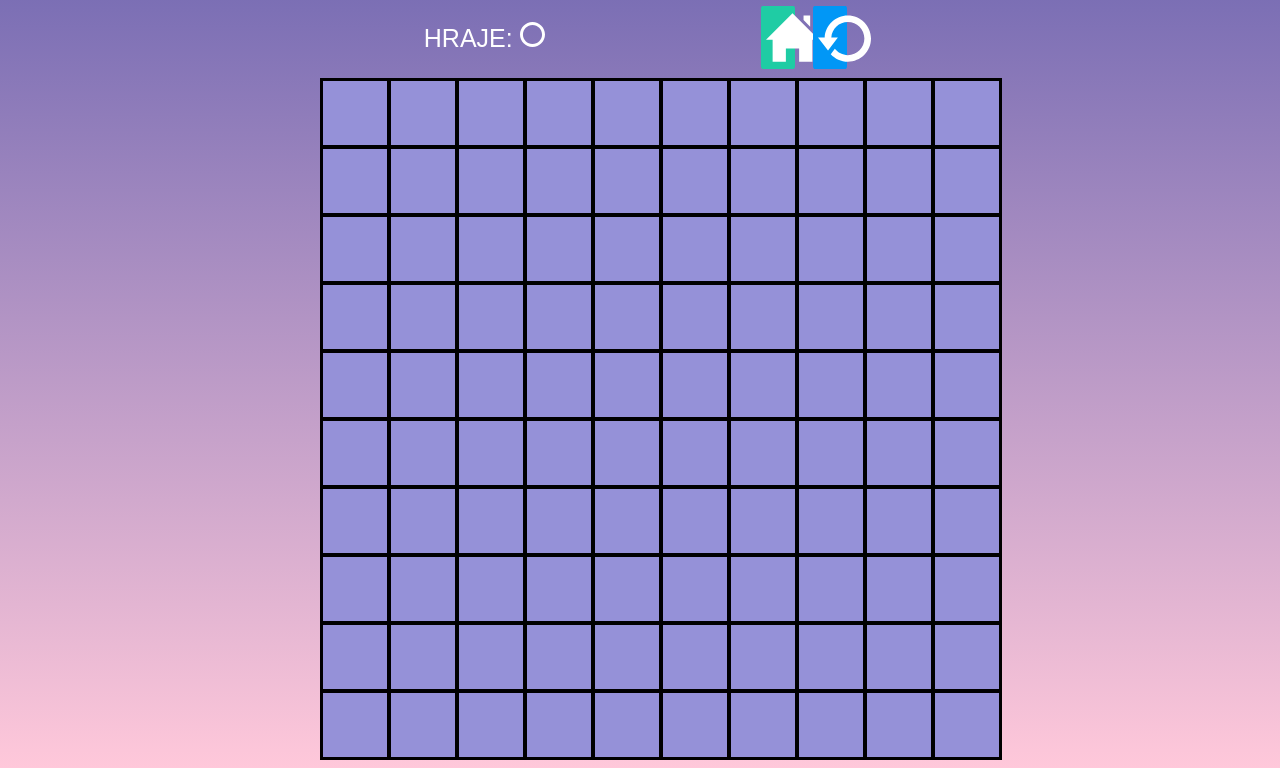
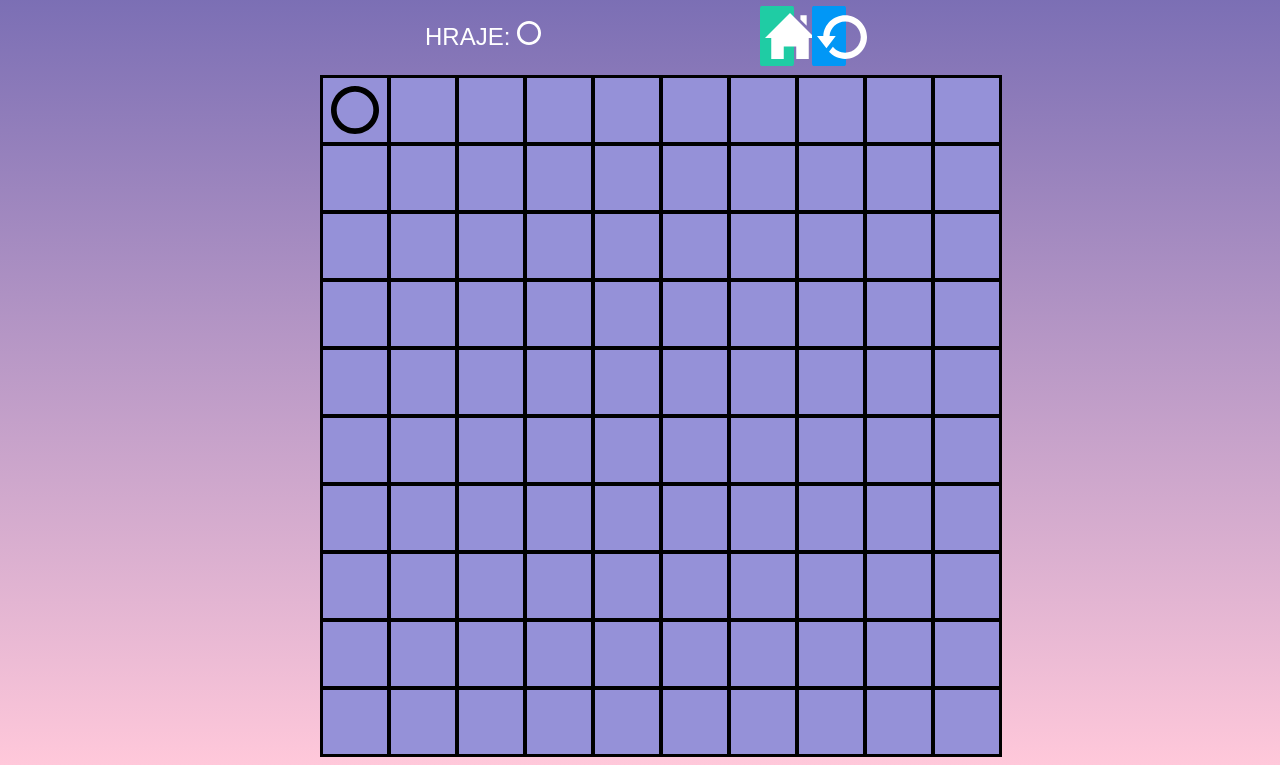
Before and after one commit to bdrachovska/piskvorky, a plain HTML site: page hra.html in a window 1280 px wide. Both pictures are taken after a click on the button 355 px from the left and 267 px from the top of the page. Shown: the part 154-922 px from the top of the page. Drawn offline with Linux system fonts and the light colour scheme.

Commit message:
Uprava ukol 4

```diff
--- a/hra.html
+++ b/hra.html
@@ -17,7 +17,7 @@
             <img
               src="obrazky/circle.svg"
               alt="krouzek"
-              class="krizky_kolecka"
+              class="krizky_kolecka circle"
             />
           </p>
         </div>
@@ -146,4 +146,5 @@
     </div>
     </main>
   </body>
+  <script src="script.js"></script>
 </html>
--- /dev/null
+++ b/script.js
@@ -0,0 +1,17 @@
+'use-strict';
+let hraje = 'circle';
+
+const naTahu = (event) => {
+  event.target.classList.add('board__field--' + hraje);
+  if (hraje === 'circle') {
+    hraje = 'cross';
+  } else {
+    hraje = 'circle';
+  }
+  event.target.disabled = true;
+};
+
+const tlacitkoHra = document.querySelectorAll('button');
+for (let i = 0; i < tlacitkoHra.length; i += 1) {
+  tlacitkoHra[i].addEventListener('click', naTahu);
+}
--- a/style.css
+++ b/style.css
@@ -47,6 +47,7 @@ h1 {
 
 body {
   background-image: linear-gradient(#615dad, #ffc8da);
+  background-repeat: no-repeat;
   min-height: 100vh;
 }
 
@@ -183,17 +184,19 @@ h2 {
 }
 
 .hrac {
-  display: flex;
   color: white;
   font-family: sans-serif;
-  font-size: 25px;
-  margin: 0;
-  padding: 0;
+  font-size: 1.5rem;
+  display: flex;
+  flex-direction: row;
+  align-content: center;
+  align-items: baseline;
+  justify-content: space-between;
 }
 
 .tlacitka__hra {
   display: flex;
-  justify-content: right;
+  justify-content: space-between;
 }
 
 a.tlacitko__domu {
@@ -246,3 +249,20 @@ button:hover {
     padding: 1rem;
   }
 }
+
+.board__field--circle {
+  background-image: url(/obrazky/circle.svg);
+  background-repeat: no-repeat;
+  background-position: center;
+  background-size: 75%;
+}
+.board__field--cross {
+  background-image: url(/obrazky/cross.svg);
+  background-repeat: no-repeat;
+  background-position: center;
+  background-size: 75%;
+}
+
+.board__field--none {
+  background-image: none;
+}
```
Also changed, not shown: Bez názvu.png (added), Bez názvu1.png (added), Bez názvu2.png (added). Lines whose indentation alone changed are shown as unchanged.
